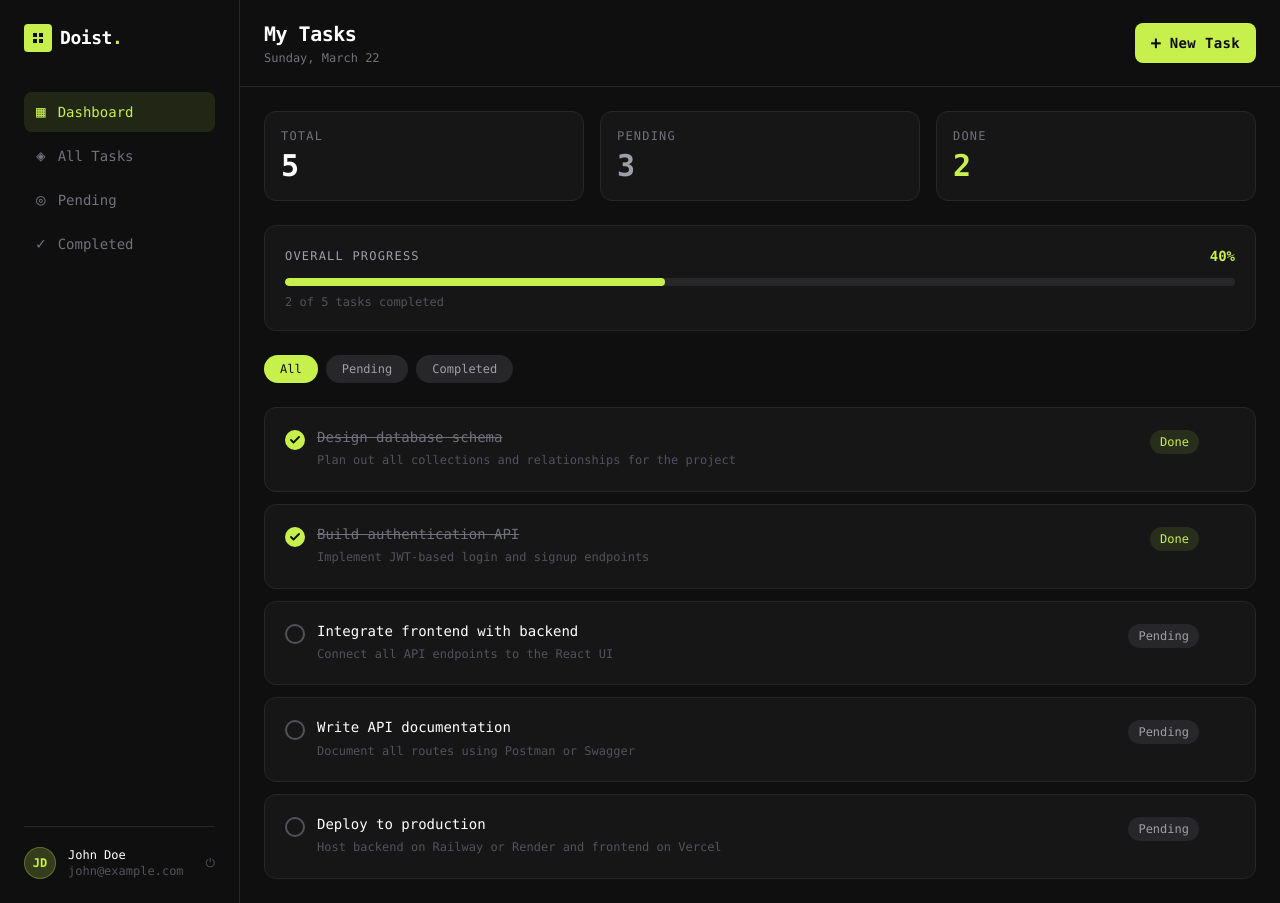
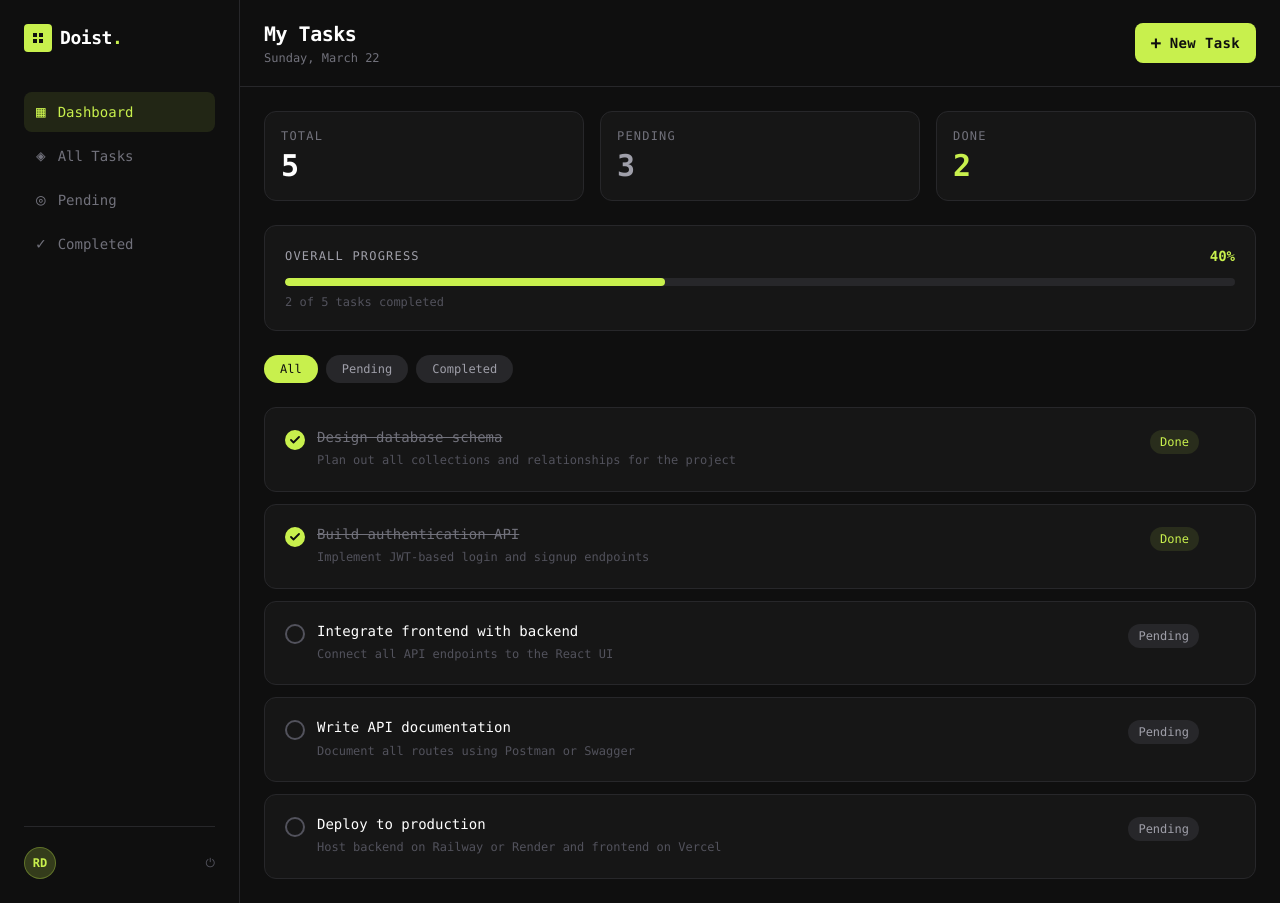
Before and after one commit to Bamania-Rudresh-007/task-manager-frontend, a React (Vite) app: page /dashboard in a window 1280 px wide. Built offline with nearby package versions, Linux system fonts and the light colour scheme.

Commit message:
use UseUsers to render the name and eamil of the current user

```diff
--- a/src/pages/Dashboard.jsx
+++ b/src/pages/Dashboard.jsx
@@ -1,6 +1,7 @@
 import { useState } from "react";
 import TaskCard from "../components/TaskCard.jsx";
 import AddTaskModal from "../components/AddTaskModal.jsx";
+import useUsers from "../context/User.jsx";
 
 const SAMPLE_TODOS = [
   { _id: "1", title: "Design database schema", description: "Plan out all collections and relationships for the project", status: "complete" },
@@ -13,11 +14,14 @@ const SAMPLE_TODOS = [
 function Dashboard() {
   const [showModal, setShowModal] = useState(false);
   const [activeFilter, setActiveFilter] = useState("all");
-
+    const {userDetail} = useUsers();
   const total = SAMPLE_TODOS.length;
   const completed = SAMPLE_TODOS.filter((t) => t.status === "complete").length;
   const pending = SAMPLE_TODOS.filter((t) => t.status === "pending").length;
   const percent = Math.round((completed / total) * 100);
+
+
+    // const nameAlpahabet1 = userDetail.name.split(" ")[0][0];
 
   const filtered =
     activeFilter === "all"
@@ -66,11 +70,11 @@ function Dashboard() {
         <div className="border-t border-zinc-800 pt-5">
           <div className="flex items-center gap-3">
             <div className="w-8 h-8 rounded-full bg-[#c8f04d]/20 border border-[#c8f04d]/30 flex items-center justify-center text-[#c8f04d] text-xs font-bold">
-              JD
+                RD
             </div>
             <div className="flex-1 min-w-0">
-              <p className="text-white text-xs font-medium truncate">John Doe</p>
-              <p className="text-zinc-600 text-xs truncate">john@example.com</p>
+              <p className="text-white text-xs font-medium truncate">{userDetail.name}</p>
+              <p className="text-zinc-600 text-xs truncate">{userDetail.email}</p>
             </div>
             <button className="text-zinc-600 hover:text-zinc-400 transition-colors text-xs">
               ⏻
```
